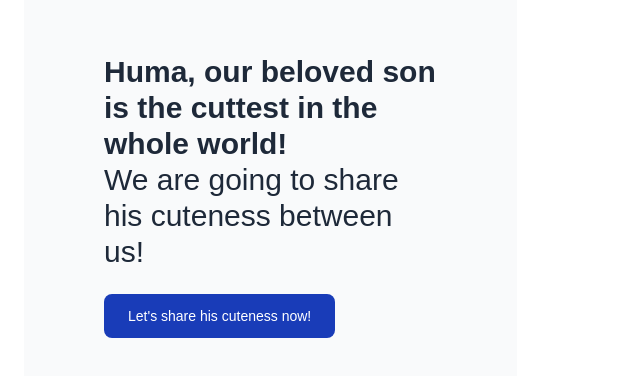
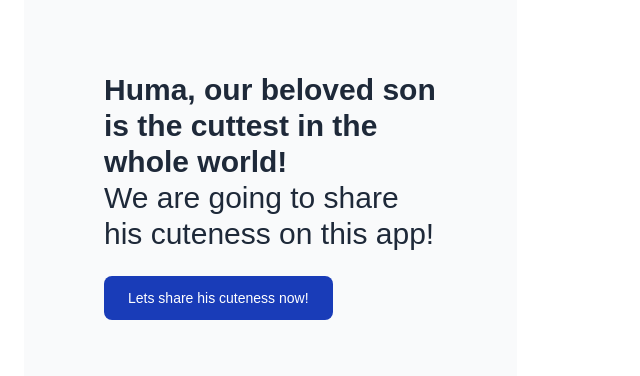
Before and after one commit to JYU20/diary-app, a Next.js app: page / in a window 1280 px wide. Shown: the part 212-588 px from the top of the page, without its empty margins (0-640 px from the left). Built offline with nearby package versions, Linux system fonts and the light colour scheme.

Commit message:
追加できてるか確認

```diff
--- a/app/page.tsx
+++ b/app/page.tsx
@@ -8,10 +8,10 @@ export default function Home(){
         <p className="text-xl text-gray-800 md:text-3xl md:leadding-normal">
           <strong>Huma, our beloved son is the cuttest in the whole world!</strong>
           <br />
-          We are going to share his cuteness between us!
+          We are going to share his cuteness on this app!
         </p>
         <div className="flex items-center gap-5 self-start rounded-lg bg-blue-800 px-6 py-3 text-sm font-medium text-white hover:bg-blue-600">
-          <span>Let's share his cuteness now!</span>
+          <span>Lets share his cuteness now!</span>
         </div>
         </div>
       </div>
```
Also changed, not shown: 1 other file (tests, documents, lock files or other folders).
